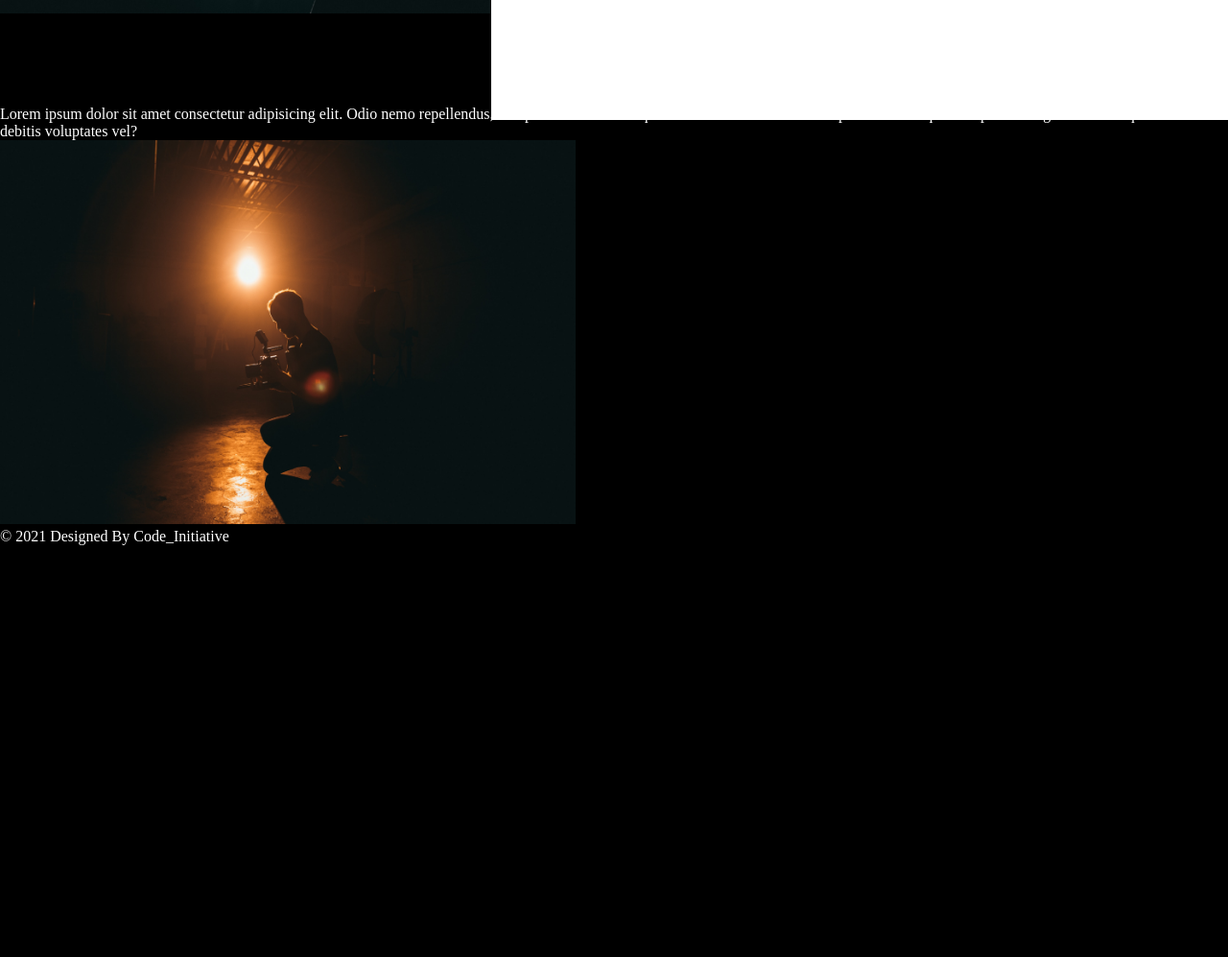
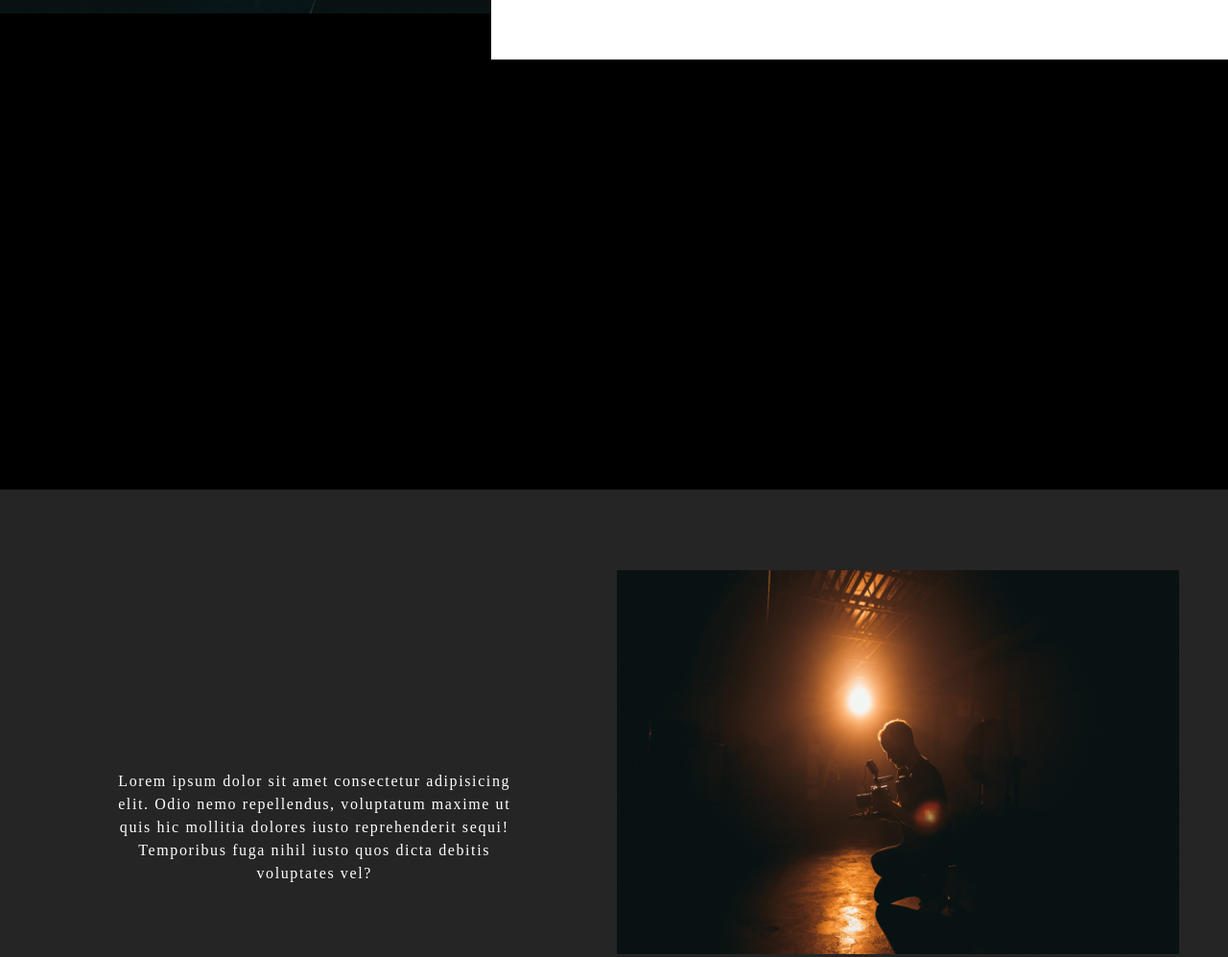
Before and after one commit to codeInitiate/Creative-Agency, a plain HTML site: page index.html in a window 1280 px wide. Shown: the part 840-1837 px from the top of the page at 96% size. Before the commit the page ends 1408 px from the top, so only its background shows below. Drawn offline with Linux system fonts and the light colour scheme; a web font is replaced by a local one.

Commit message:
index.css

```diff
--- a/index.css
+++ b/index.css
@@ -1,3 +1,4 @@
+/* Global Styles  */
 @font-face {
   font-family: headerFont;
   src: url(./fonts/aliens_and_cows/aliens\ and\ cows_trial.ttf);
@@ -5,11 +6,7 @@
 
 @font-face {
   font-family: textFont;
-  src: url(./fonts/neoteric/NEOTERIC╕\ -\ Regular\ DEMO\ VERSION.ttf);
-}
-@font-face {
-  font-family: boldFont;
-  src: url(./fonts/neoteric/NEOTERIC╕\ -\ Bold\ DEMO\ VERSION.ttf);
+  src: url(./fonts/Quicksand-Font/Quicksand_Book.otf);
 }
 html * {
   padding: 0;
@@ -22,6 +19,10 @@ body {
   background: #000;
   color: #fff;
 }
+
+/*  End Of Global Styles  */
+
+/* Header Section Style  */
 
 #main_Header {
   display: flex;
@@ -54,6 +55,10 @@ body {
   font-size: 0.9em;
 }
 
+/* End Of Header Section Style  */
+
+/* Seciont Overlay Styles   */
+
 .contain_img {
   width: 100%;
   height: 100% !important;
@@ -78,7 +83,7 @@ body {
   line-height: 1.3em;
   padding: 2em;
   font-family: "textFont";
-  font-size: 1.2em;
+  font-size: 1em;
   text-align: center;
 }
 
@@ -98,3 +103,84 @@ body {
   left: 40%;
   top: 45%;
 }
+
+/* End Of Seciont Overlay Styles   */
+
+/* Image Offset Section Styles  */
+
+.contain_offset {
+  display: flex;
+  justify-content: center;
+  width: 100%;
+  height: 80vh !important;
+  padding-top: 3em;
+  margin: 25em 0em 5em 0em;
+  position: relative;
+  z-index: -2;
+  background: rgb(37, 37, 37);
+}
+
+#leftBox {
+  width: 40%;
+  margin: 0;
+  position: absolute;
+  left: 40%;
+  top: 35%;
+}
+
+.contain_offset h2 {
+  display: block;
+  text-align: center;
+  font-family: "headerFont";
+  line-height: 1em;
+  font-size: 4em;
+  padding-top: 2.2em;
+  padding-bottom: 0.4em;
+  position: absolute;
+  left: 9%;
+}
+
+.contain_offset p {
+  width: 50%;
+  position: relative;
+  right: 4%;
+  margin-left: 4em;
+  line-height: 1.5em;
+  padding: 3em 6em 2em 6em;
+  font-family: "textFont";
+  font-size: 1em;
+  letter-spacing: 0.1em;
+  text-align: center;
+}
+
+.contain_offset img {
+  position: relative;
+  z-index: -2;
+  right: 0%;
+  left: -4%;
+  top: -10%;
+}
+
+.imgOne {
+  transform: rotate(354deg);
+}
+
+.imgTwo {
+  transform: rotate(15deg);
+  margin-top: 12em;
+}
+
+/* End Of Image Offset Section Styles  */
+
+/* Footer Section Styles */
+
+#mainFoot {
+  width: 100%;
+  height: 10vh;
+  text-align: center;
+  font-family: "textFont";
+  font-size: 0.8em;
+  letter-spacing: 0.4em;
+}
+
+/* End Of Footer Section Styles */
```
